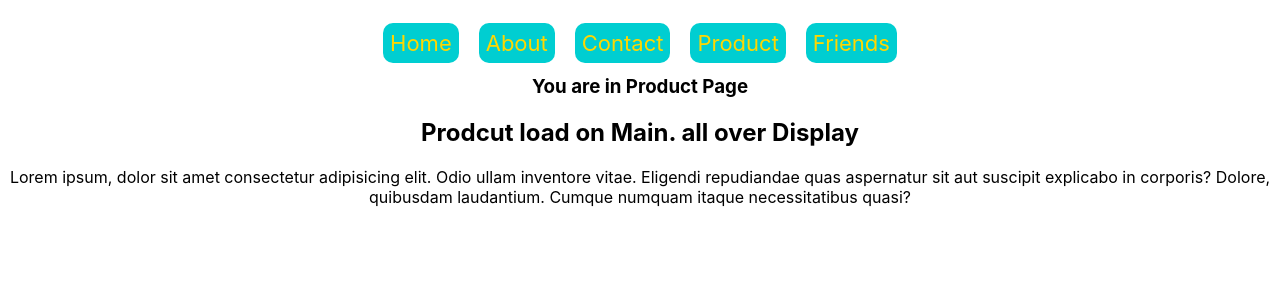
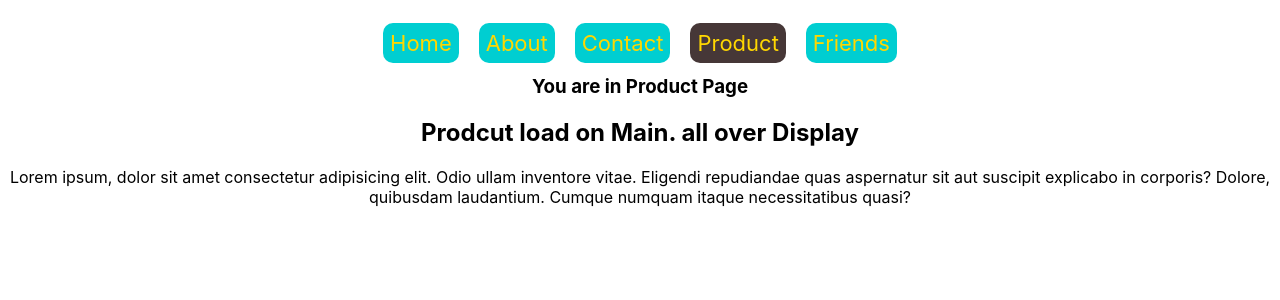
Before and after one commit to jahid-111/explore-react-route, a React (Create React App) app: page /product in a window 1280 px wide. Shown: the top 300 px of the page. Built offline with nearby package versions, Linux system fonts and the light colour scheme.

Commit message:
activeLink

```diff
--- a/src/components/Navigation.js
+++ b/src/components/Navigation.js
@@ -1,15 +1,15 @@
 import React from 'react';
-import { Link } from 'react-router-dom';
+import { NavLink } from 'react-router-dom';
 import "./style.css"
 
 const Navigation = () => {
     return (
         <div className='header'>
-            <Link to="/home">Home</Link>
-            <Link to="/about">About</Link>
-            <Link to="/contact" >Contact</Link>
-            <Link to="/product">Product</Link>
-            <Link to="/friends">Friends</Link>
+            <NavLink className={({isActive}) => isActive ? 'linkActive': undefined} to="/home">Home</NavLink>
+            <NavLink className={({isActive}) => isActive ? 'linkActive' : undefined} to="/about">About</NavLink>
+            <NavLink className={({isActive}) => isActive ? 'linkActive' : undefined} to="/contact" >Contact</NavLink>
+            <NavLink className={({isActive}) => isActive ? 'linkActive' : undefined} to="/product">Product</NavLink>
+            <NavLink className={({isActive}) => isActive ? 'linkActive' : undefined} to="/friends">Friends</NavLink>
         </div>
     );
 };
--- a/src/components/style.css
+++ b/src/components/style.css
@@ -14,7 +14,6 @@
     border-radius: 10px;
  }
 
-
  .header a:hover {
     color: rgb(152, 32, 32);
  }
@@ -25,3 +24,7 @@
    border-radius: 14px;
    padding: 10px;
  }
+ .header .linkActive {
+   background: rgb(70, 55, 55);
+
+ }
```
